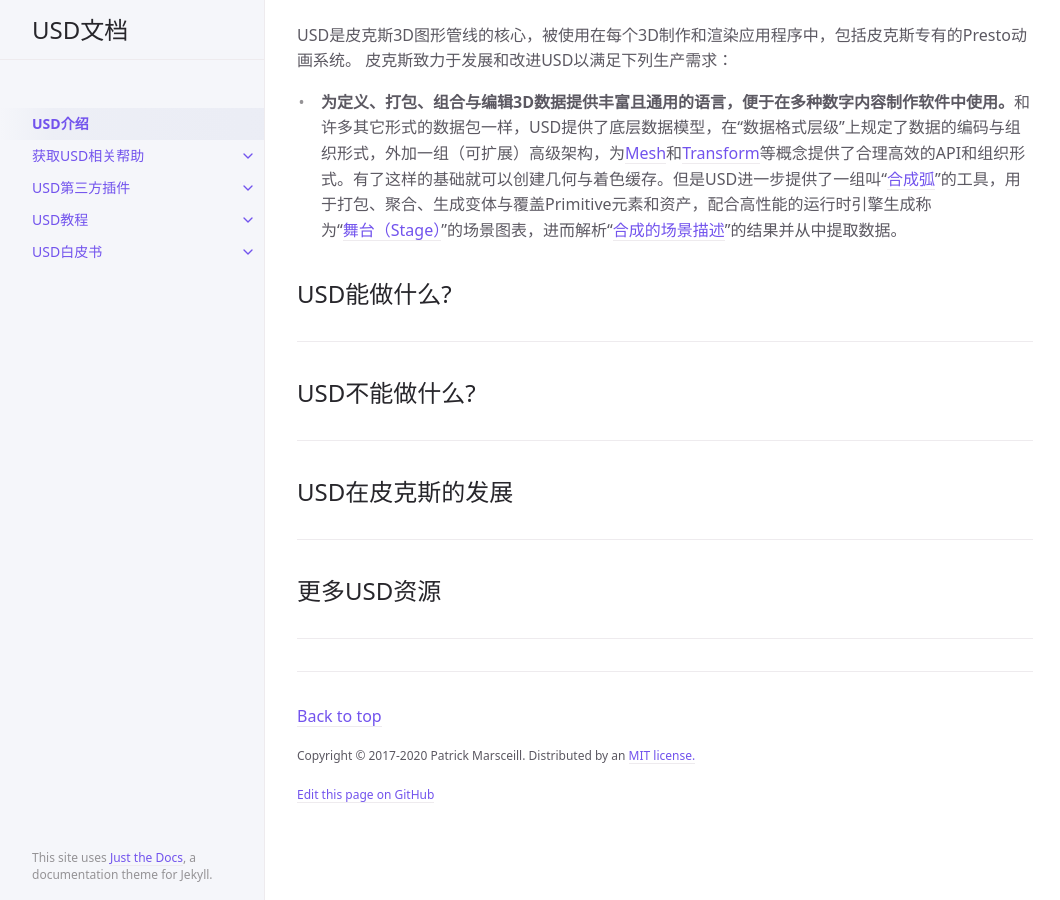
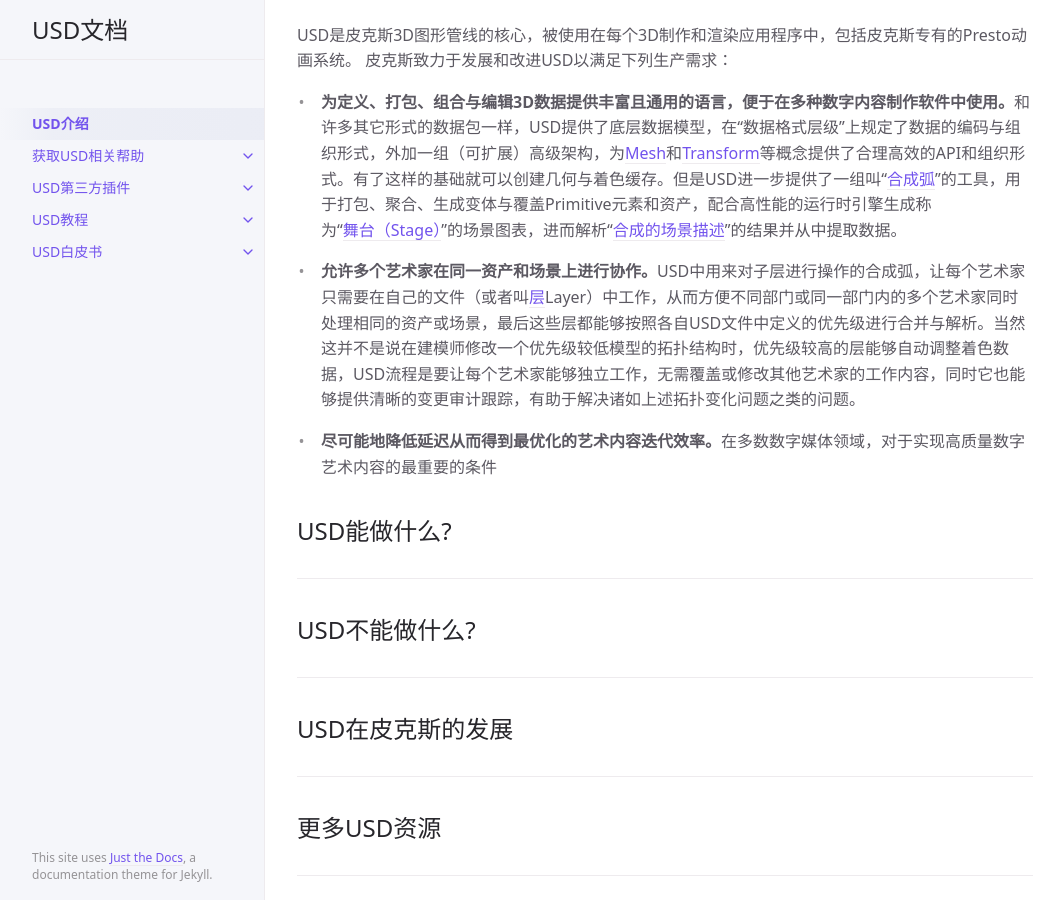
Before and after one commit to szxk/docs.usd, a Jekyll site: the page built from index.md, in a window 1280 px wide and 900 px high, scrolled down 1244 px. Shown: the whole window, without its empty margins (107-1167 px from the left). Built offline with Jekyll 4.4.1, drawn with Linux system fonts in a browser that asks for light colours.

Commit message:
Update index.md

```diff
--- a/index.md
+++ b/index.md
@@ -27,6 +27,10 @@ USD是皮克斯3D图形管线的核心，被使用在每个3D制作和渲染应
 皮克斯致力于发展和改进USD以满足下列生产需求：
 - **为定义、打包、组合与编辑3D数据提供丰富且通用的语言，便于在多种数字内容制作软件中使用。**和许多其它形式的数据包一样，USD提供了底层数据模型，在“数据格式层级”上规定了数据的编码与组织形式，外加一组（可扩展）高级架构，为[Mesh](https://graphics.pixar.com/usd/docs/api/class_usd_geom_mesh.html#details)和[Transform](https://graphics.pixar.com/usd/docs/api/class_usd_geom_xformable.html#details)等概念提供了合理高效的API和组织形式。有了这样的基础就可以创建几何与着色缓存。但是USD进一步提供了一组叫“[合成弧](https://graphics.pixar.com/usd/docs/USD-Glossary.html#USDGlossary-CompositionArcs)”的工具，用于打包、聚合、生成变体与覆盖Primitive元素和资产，配合高性能的运行时引擎生成称为“[舞台（Stage）](https://graphics.pixar.com/usd/docs/USD-Glossary.html#USDGlossary-Composition)”的场景图表，进而解析“[合成的场景描述](https://graphics.pixar.com/usd/docs/USD-Glossary.html#USDGlossary-Composition)”的结果并从中提取数据。
 
+- **允许多个艺术家在同一资产和场景上进行协作。**USD中用来对子层进行操作的合成弧，让每个艺术家只需要在自己的文件（或者叫[层](https://graphics.pixar.com/usd/docs/USD-Glossary.html#USDGlossary-Layer)Layer）中工作，从而方便不同部门或同一部门内的多个艺术家同时处理相同的资产或场景，最后这些层都能够按照各自USD文件中定义的优先级进行合并与解析。当然这并不是说在建模师修改一个优先级较低模型的拓扑结构时，优先级较高的层能够自动调整着色数据，USD流程是要让每个艺术家能够独立工作，无需覆盖或修改其他艺术家的工作内容，同时它也能够提供清晰的变更审计跟踪，有助于解决诸如上述拓扑变化问题之类的问题。
+
+- **尽可能地降低延迟从而得到最优化的艺术内容迭代效率。**在多数数字媒体领域，对于实现高质量数字艺术内容的最重要的条件
+
 ## USD能做什么?
 ---
 
```
